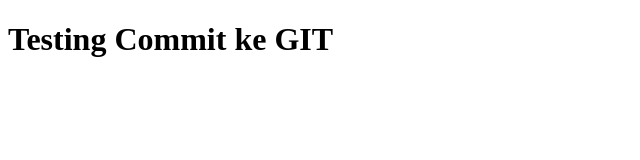
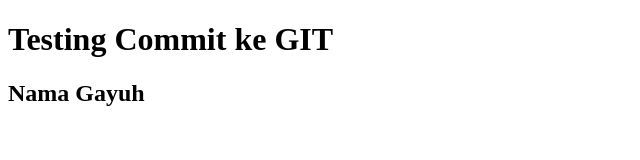
Before and after one commit to alhasy-gayuh/belajar-pemrograman, a plain HTML site: page index.html in a window 1280 px wide. Shown: the whole page, without its empty margins (0-640 px from the left). Drawn offline with Linux system fonts and the light colour scheme.

Commit message:
menambah tulisan nama gayuh

```diff
--- a/index.html
+++ b/index.html
@@ -8,5 +8,6 @@
 </head>
 <body>
     <h1>Testing Commit ke GIT</h1>
+    <h2>Nama Gayuh</h2>
 </body>
 </html>
```
